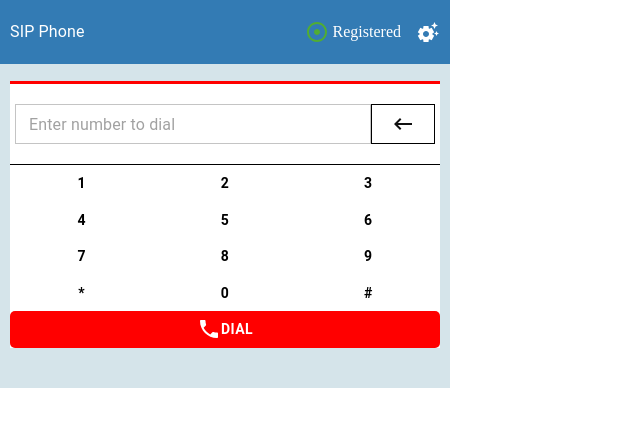
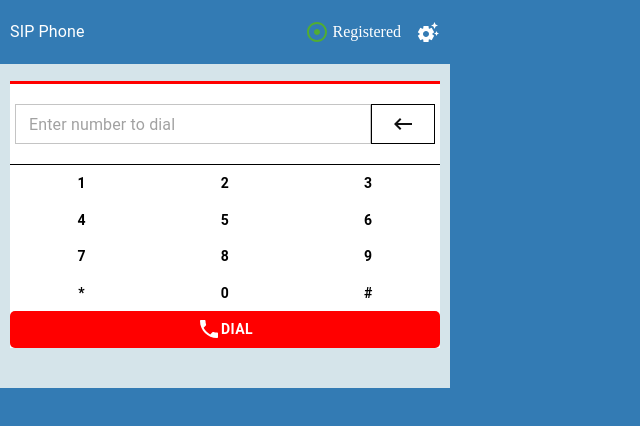
Before and after one commit to PhongHell/Front-end-extension-sip-call, a React (Create React App) app: page / in a window 1280 px wide. Shown: the top 426 px of the page, without its empty margins (0-640 px from the left). Built offline with nearby package versions, Linux system fonts and the light colour scheme.

Commit message:
feat : component sign in app

```diff
--- a/src/index.css
+++ b/src/index.css
@@ -1,5 +1,6 @@
 body {
   margin: 0;
   width: 450px;
-  height: 700px;
+  height: 100%;
+  background-color : #337bb4;
 }
```
Also changed, not shown: src/components/SipPhoneSignIn/SipPhoneSignIn.styles.js (added), src/components/SipPhoneSignIn/index.js (added).
